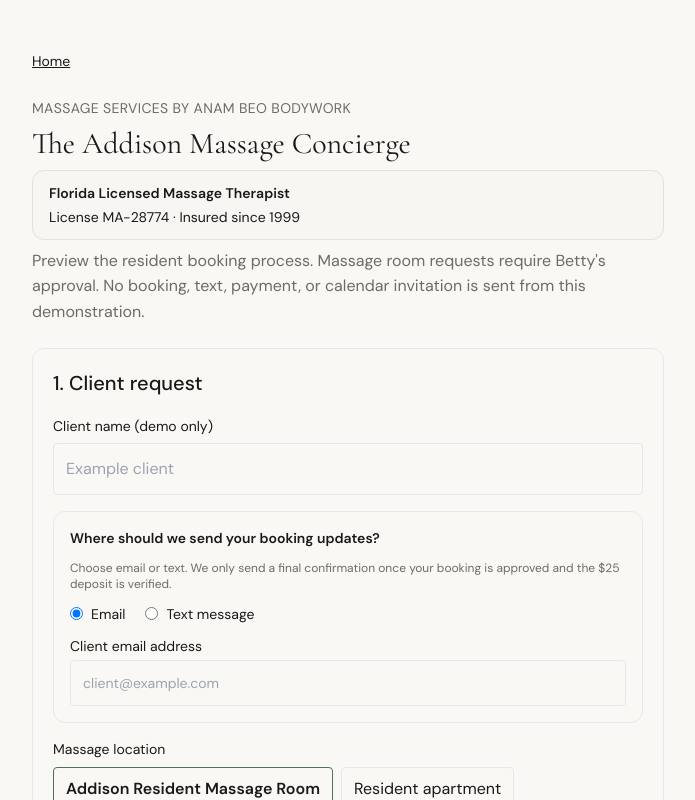
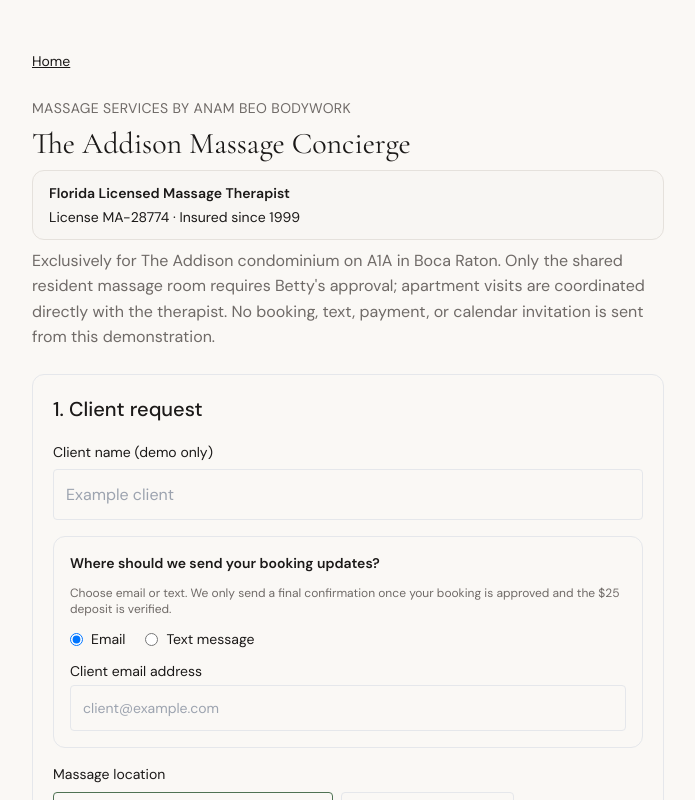
Before and after one commit to Shellfish011235/mobile-massage-concierge, a Next.js app: page /addison in a window 1280 px wide. Shown: the top 800 px of the page, without its empty margins (292-987 px from the left). Built offline with nearby package versions, Linux system fonts and the light colour scheme.

Commit message:
fix(addison): explicitly scope shared-room approvals to Boca venue

```diff
--- a/src/app/addison/page.tsx
+++ b/src/app/addison/page.tsx
@@ -4,6 +4,7 @@ import { useState } from "react";
 import Link from "next/link";
 import { AddisonPaymentChoices } from "@/components/addison/payment-choices";
 import { AddisonBookingExtras } from "@/components/addison/booking-extras";
+import { ADDISON_VENUE_ID, ADDISON_ROOM_RESOURCE_ID, chooseBookingApprovalRoute } from "@/lib/booking/approval-routing";
 import {
   bettyRoomRequestMessage,
   clientDeclinedMessage,
@@ -68,7 +69,11 @@ export default function AddisonConciergePage() {
 
   function request() {
     if (!readyToPreview) return;
-    setStatus(location === "massage_room" ? "pending_betty" : "awaiting_payment");
+    const route = chooseBookingApprovalRoute({
+      venueId: ADDISON_VENUE_ID,
+      resourceId: location === "massage_room" ? ADDISON_ROOM_RESOURCE_ID : null,
+    });
+    setStatus(route === "addison_betty_room_approval" ? "pending_betty" : "awaiting_payment");
     setBettyReply("");
     setDetail("");
     setApprovedTime(dateTime);
@@ -100,7 +105,7 @@ export default function AddisonConciergePage() {
           <p>License MA-28774 <span aria-hidden="true">·</span> Insured since 1999</p>
         </div>
         <p className="text-muted-foreground">
-          Preview the resident booking process. Massage room requests require Betty's approval.
+          Exclusively for The Addison condominium on A1A in Boca Raton. Only the shared resident massage room requires Betty's approval; apartment visits are coordinated directly with the therapist.
           No booking, text, payment, or calendar invitation is sent from this demonstration.
         </p>
       </header>
```
